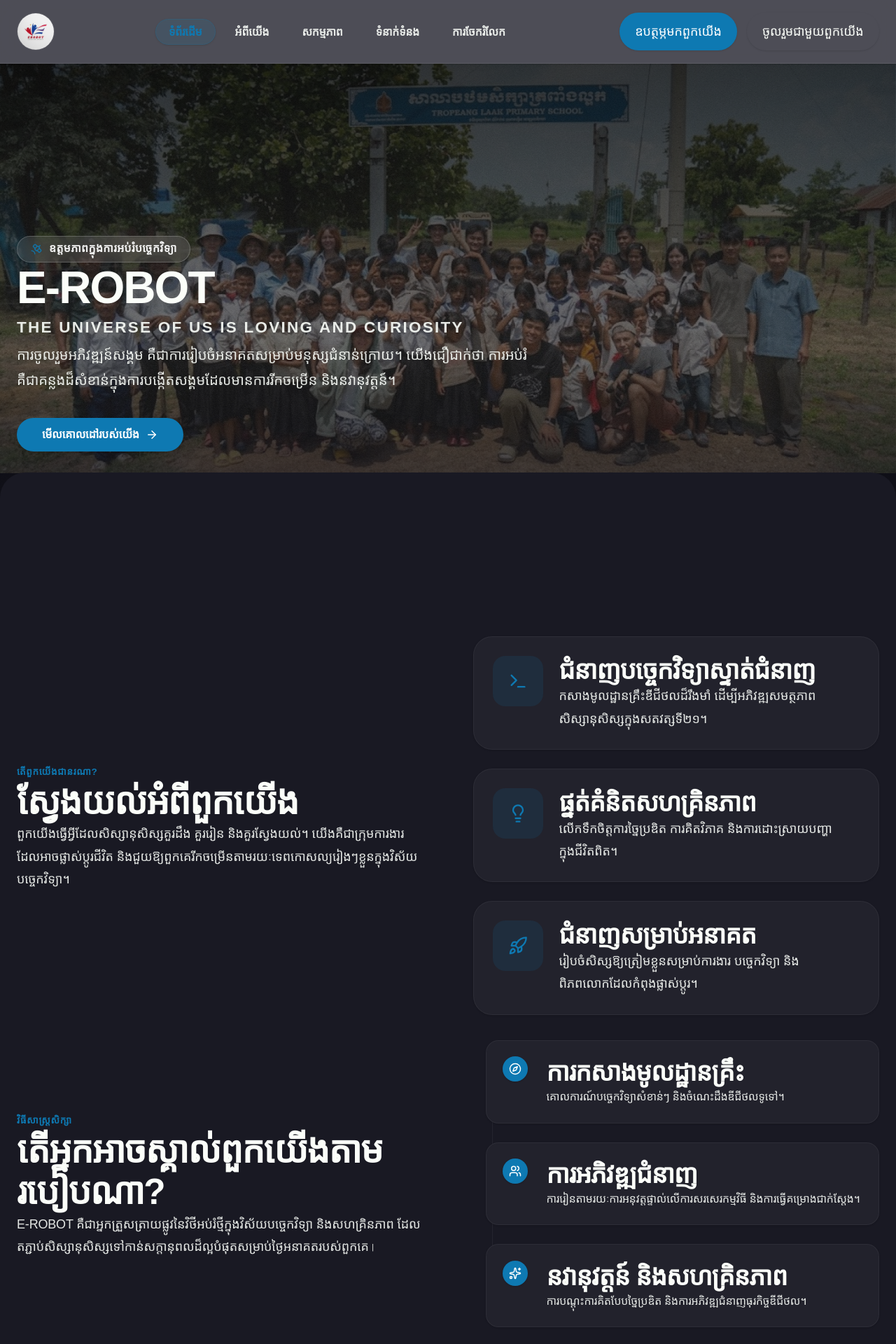
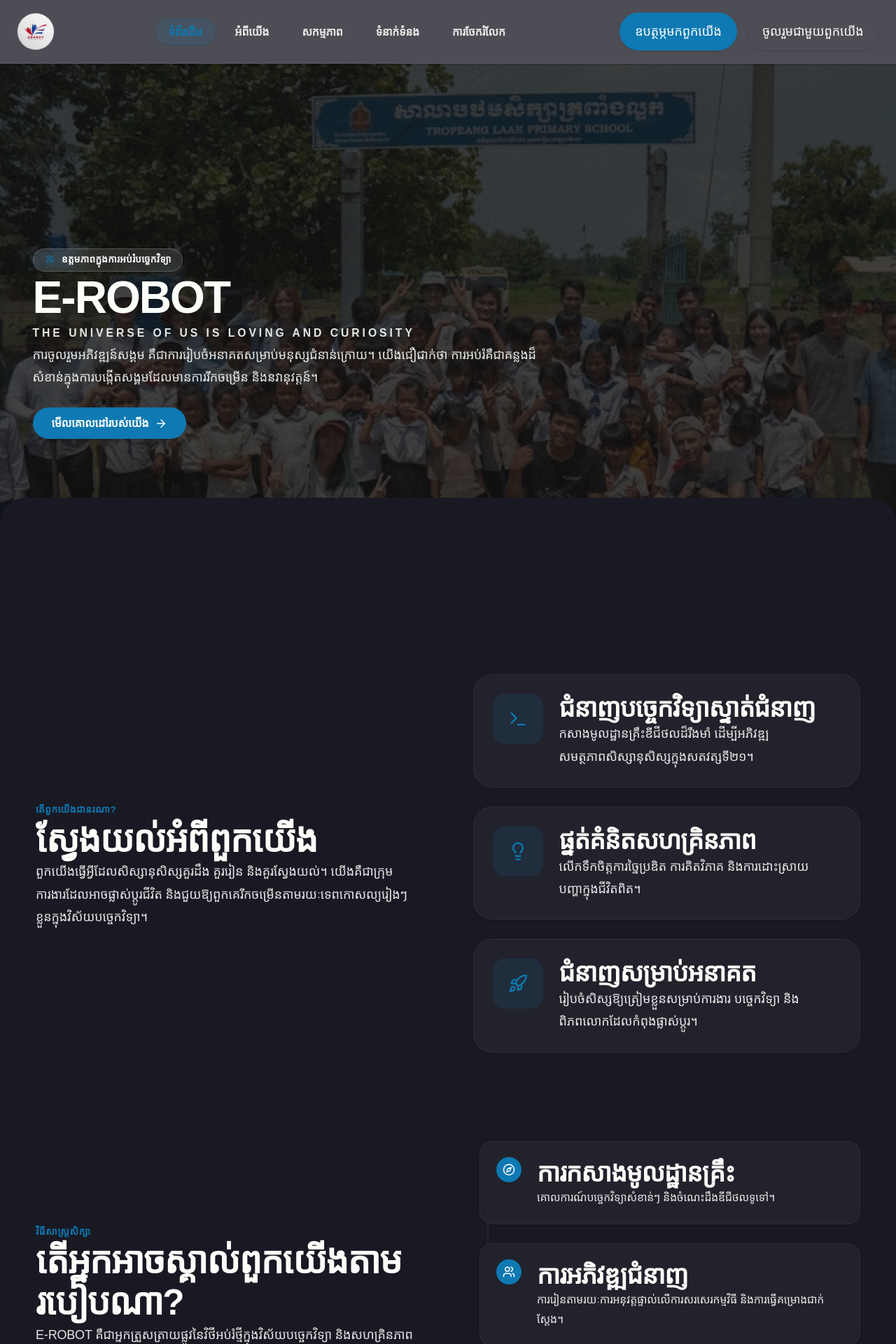
Before and after one commit to Hangsovoleak/E-ROBOT-CAMBODIA, a React (Vite) app: page / in a window 1280 px wide. Shown: the top 1920 px of the page at 70% size. Built offline with nearby package versions, Linux system fonts and the light colour scheme.

Commit message:
updated and fixed some page to work perfectly

```diff
--- a/src/pages/AboutUs.jsx
+++ b/src/pages/AboutUs.jsx
@@ -13,58 +13,77 @@
     return (
         <div className="min-h-screen bg-[var(--bg)] w-full overflow-x-hidden antialiased">
 
-            <section className="relative min-h-screen lg:h-screen w-full overflow-hidden flex items-center">
+            <section className="grid grid-cols-1 grid-rows-1 min-h-[100dvh] w-full relative overflow-hidden">
+
+                {/* Layer 1: Background Image */}
                 <img
                     src={Image1}
                     alt="E-Robot Hero Canvas Background"
-                    className="absolute inset-0 w-full h-full object-cover"
+                    className="col-start-1 row-start-1 h-full w-full object-cover object-center min-h-[100dvh]"
                 />
-                <div className="absolute inset-0 bg-gradient-to-b from-black/70 via-black/40 to-[var(--bg)]" />
 
-                <div className="container relative z-10 py-24 lg:py-0">
-                    <div className="max-w-4xl text-white">
-                        <div className="inline-flex items-center gap-2 bg-white/10 border border-white/20 backdrop-blur-md rounded-full px-4 py-1.5 shadow-sm">
-                            <Satellite className="w-4 h-4 text-primary animate-pulse" />
-                            <span className="text-xs md:text-sm font-bold tracking-wide text-white/95">
+                {/* Layer 2: Dark Overlay */}
+                <div className="col-start-1 row-start-1 h-full w-full bg-black/65 z-10" />
+
+                {/* Layer 3: Content (Overlaid directly on top of image) */}
+                <div className="col-start-1 row-start-1 z-20 container mx-auto px-5 py-12 flex flex-col justify-center text-white h-full my-auto">
+                    <div className="max-w-2xl">
+
+                        {/* Tag/Badge */}
+                        <div className="inline-flex items-center gap-2 rounded-full border border-white/20 bg-white/10 px-3.5 py-1.5 backdrop-blur-md shadow-sm">
+                            <Satellite className="h-3.5 w-3.5 animate-pulse text-primary shrink-0" />
+                            <span className="text-[11px] sm:text-xs font-bold tracking-wide text-white">
                                 ឧត្តមភាពក្នុងការអប់រំបច្ចេកវិទ្យា
                             </span>
                         </div>
 
-                        <h1 className="mt-6 text-6xl sm:text-7xl md:text-8xl lg:text-[7rem] font-extrabold leading-none tracking-tight text-white m-0">
-                          E-ROBOT
+                        {/* Main Title */}
+                        <h1 className="mt-4 text-4xl sm:text-6xl md:text-7xl font-extrabold leading-tight tracking-tight">
+                            E-ROBOT
                         </h1>
 
-                        <p className="mt-4 text-xs sm:text-sm md:text-xl font-bold uppercase tracking-widest text-[var(--primary-light)] max-w-xl">
+                        {/* Subtitle */}
+                        <p className="mt-2 text-[11px] sm:text-sm font-bold uppercase tracking-[0.15em] sm:tracking-[0.25em] text-[var(--primary-light)]">
                             THE UNIVERSE OF US IS LOVING AND CURIOSITY
                         </p>
 
-                        <p className="mt-6 text-sm sm:text-base lg:text-lg leading-relaxed md:leading-8 text-white/80 max-w-2xl font-medium">
-                            ការចូលរួមអភិវឌ្ឍន៍សង្គម គឺជាការរៀបចំអនាគតសម្រាប់មនុស្សជំនាន់ក្រោយ។ យើងជឿជាក់ថា ការអប់រំគឺជាគន្លងដ៏សំខាន់ក្នុងការបង្កើតសង្គមដែលមានការរីកចម្រើន និងនវានុវត្តន៍។
+                        {/* Body Paragraph */}
+                        <p className="mt-4 text-xs sm:text-base leading-relaxed text-white/90">
+                            ការចូលរួមអភិវឌ្ឍន៍សង្គម គឺជាការរៀបចំអនាគតសម្រាប់មនុស្សជំនាន់ក្រោយ។
+                            យើងជឿជាក់ថា ការអប់រំគឺជាគន្លងដ៏សំខាន់ក្នុងការបង្កើតសង្គមដែលមានការរីកចម្រើន
+                            និងនវានុវត្តន៍។
                         </p>
 
-                        <div className="mt-8 flex flex-wrap gap-4">
+                        {/* CTA Button */}
+                        <div className="mt-6">
                             <Link
                                 to="/about"
-                                className="inline-flex items-center justify-center gap-2 bg-primary text-white text-xs md:text-sm font-bold min-h-[48px] px-8 rounded-full transition-all duration-300 hover:bg-primary/90 hover:-translate-y-0.5 active:scale-95 group shadow-md no-underline"
+                                className="inline-flex items-center justify-center gap-2 rounded-full bg-primary px-6 py-2.5 text-xs sm:text-sm font-bold text-white shadow-md transition-all duration-300 hover:bg-primary/90"
                             >
                                 មើលគោលដៅរបស់យើង
-                                <ArrowRight className="w-4 h-4 transition-transform duration-300 group-hover:translate-x-1" />
+                                <ArrowRight className="h-4 w-4" />
                             </Link>
                         </div>
+
                     </div>
                 </div>
-                <div className="absolute bottom-0 left-0 right-0 h-48 bg-[var(--bg)] rounded-t-[2rem] hidden md:block" />
+
+                {/* Bottom Curve (Hidden on Mobile) */}
+                <div className="col-start-1 row-start-1 z-20 self-end w-full hidden h-32 rounded-t-[2rem] bg-[var(--bg)] md:block lg:h-40" />
+
             </section>
 
-            <div className="container py-8 md:py-4 space-y-8">
+            {/* Page Content Sections */}
+            <div className="container mx-auto px-4 sm:px-6 py-8 sm:py-12 md:py-16 space-y-16 sm:space-y-24 md:space-y-28">
 
-                <div className="grid grid-cols-1 lg:grid-cols-2 gap-12 lg:gap-16 items-center">
+                {/* About Us Section */}
+                <div className="grid grid-cols-1 lg:grid-cols-2 gap-8 lg:gap-16 items-start lg:items-center">
                     <div className="lg:sticky lg:top-28 rounded-2xl">
                         <span className="text-xs uppercase text-primary font-bold tracking-wider">តើពួកយើងជានរណា?</span>
-                        <h2 className="text-[var(--text-heading)] text-2xl md:text-4xl font-bold mt-2 mb-4 uppercase tracking-tight m-0">
+                        <h2 className="text-[var(--text-heading)] text-2xl sm:text-3xl md:text-4xl font-bold mt-2 mb-3 sm:mb-4 uppercase tracking-tight">
                             ស្វែងយល់អំពីពួកយើង
                         </h2>
-                        <p className="text-[var(--text-body)] text-sm sm:text-base leading-relaxed m-0 font-medium">
+                        <p className="text-[var(--text-body)] text-xs sm:text-base leading-relaxed font-medium">
                             ពួកយើងធ្វើអ្វីដែលសិស្សានុសិស្សគួរដឹង គួររៀន និងគួរស្វែងយល់។ យើងគឺជាក្រុមការងារដែលអាចផ្លាស់ប្តូរជីវិត និងជួយឱ្យពួកគេរីកចម្រើនតាមរយៈទេពកោសល្យរៀងៗខ្លួនក្នុងវិស័យបច្ចេកវិទ្យា។
                         </p>
                     </div>
@@ -73,21 +92,25 @@
                     </div>
                 </div>
 
-                <div className="grid grid-cols-1 lg:grid-cols-2 gap-12 lg:gap-16 items-center">
+                {/* Learning Steps Timeline Section */}
+                <div className="grid grid-cols-1 lg:grid-cols-2 gap-8 lg:gap-16 items-start lg:items-center">
                     <div className="w-full">
                         <div className="max-w-xl">
                             <span className="text-xs uppercase text-primary font-bold tracking-wider">វិធីសាស្ត្រសិក្សា</span>
-                            <h2 className="text-[var(--text-heading)] text-2xl md:text-4xl font-bold mt-2 mb-4 uppercase tracking-tight m-0">
+                            <h2 className="text-[var(--text-heading)] text-2xl sm:text-3xl md:text-4xl font-bold mt-2 mb-3 sm:mb-4 uppercase tracking-tight">
                                 តើអ្នកអាចស្គាល់ពួកយើងតាមរបៀបណា?
                             </h2>
-                            <p className="text-[var(--text-body)] text-sm sm:text-base leading-relaxed font-medium m-0">
-                                E-ROBOT គឺជាអ្នកត្រួសត្រាយផ្លូវនៃវិថីអប់រំថ្មីក្នុងវិស័យបច្ចេកវិទ្យា និងសហគ្រិនភាព ដែលតភ្ជាប់សិស្សានុសិស្សទៅកាន់សក្តានុពលដ៏ល្អបំផុតសម្រាប់ថ្ងៃអនាគតរបស់ពួកគេ।
+                            <p className="text-[var(--text-body)] text-xs sm:text-base leading-relaxed font-medium">
+                                E-ROBOT គឺជាអ្នកត្រួសត្រាយផ្លូវនៃវិថីអប់រំថ្មីក្នុងវិស័យបច្ចេកវិទ្យា និងសហគ្រិនភាព ដែលតភ្ជាប់សិស្សានុសិស្សទៅកាន់សក្តានុពលដ៏ល្អបំផុតសម្រាប់ថ្ងៃអនាគតរបស់ពួកគេ។
                             </p>
                         </div>
                     </div>
 
-                    <div className="relative pl-2 sm:pl-4">
-                        <div className="absolute left-[23px] md:left-[27px] top-4 bottom-4 w-[1px] bg-[var(--border-light)]" />
+                    {/* Steps Container */}
+                    <div className="relative pl-0 sm:pl-2">
+                        {/* Vertical Connector Line */}
+                        <div className="absolute left-[20px] top-4 bottom-4 w-[2px] bg-[var(--border-light)]" />
+
                         <div className="space-y-4 md:space-y-6">
                             {[
                                 { title: "ការកសាងមូលដ្ឋានគ្រឹះ", desc: "គោលការណ៍បច្ចេកវិទ្យាសំខាន់ៗ និងចំណេះដឹងឌីជីថលទូទៅ។", icon: <Compass className="w-4 h-4 text-white" /> },
@@ -96,16 +119,16 @@
                             ].map((step, index) => (
                                 <div
                                     key={index}
-                                    className="relative flex items-start gap-4 md:gap-6 group rounded-2xl bg-[var(--surface)] p-5 border border-[var(--border-light)] shadow-sm transition-all duration-300 hover:shadow-md hover:-translate-y-0.5"
+                                    className="relative flex items-start gap-3.5 sm:gap-5 group rounded-2xl bg-[var(--surface)] p-4 sm:p-5 border border-[var(--border-light)] shadow-sm transition-all duration-300 hover:shadow-md hover:-translate-y-0.5"
                                 >
                                     <div className="relative flex items-center justify-center shrink-0 w-8 h-8 rounded-full bg-primary shadow-sm z-10">
                                         {step.icon}
                                     </div>
                                     <div className="pt-0.5">
-                                        <h3 className="text-[var(--text-heading)] font-bold text-base md:text-lg leading-tight m-0 transition-colors duration-200 group-hover:text-primary">
+                                        <h3 className="text-[var(--text-heading)] font-bold text-sm sm:text-base md:text-lg leading-tight transition-colors duration-200 group-hover:text-primary">
                                             {step.title}
                                         </h3>
-                                        <p className="text-[var(--text-muted)] font-medium text-xs md:text-sm mt-1 mb-0 leading-relaxed">
+                                        <p className="text-[var(--text-muted)] font-medium text-xs sm:text-sm mt-1 leading-relaxed">
                                             {step.desc}
                                         </p>
                                     </div>
@@ -115,15 +138,17 @@
                     </div>
                 </div>
 
-                <div className="space-y-8">
+                {/* Grid Section */}
+                <div className="space-y-6 sm:space-y-8">
                     <div className="max-w-2xl mx-auto text-center">
-                        <h2 className="text-[var(--text-heading)] text-2xl md:text-4xl font-bold m-0 uppercase tracking-tight">
+                        <h2 className="text-[var(--text-heading)] text-2xl sm:text-3xl md:text-4xl font-bold uppercase tracking-tight">
                             ហេតុអ្វីត្រូវជ្រើសរើស E-ROBOT?
                         </h2>
                     </div>
                     <GridSection />
                 </div>
 
+                {/* Folder Section */}
                 <div className="w-full">
                     <Folder
                         imgSrc={Image2}
@@ -132,7 +157,8 @@
                     />
                 </div>
 
-                <div>
+                {/* Subscribe Section */}
+                <div className="w-full">
                     <Subscribe />
                 </div>
 
```
